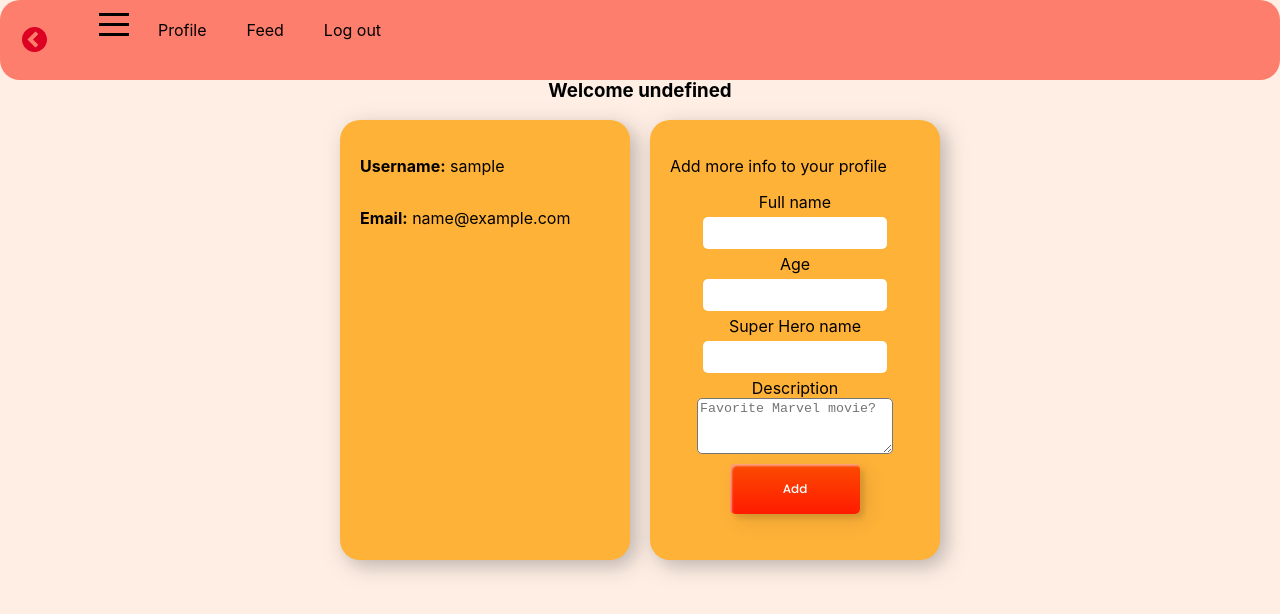
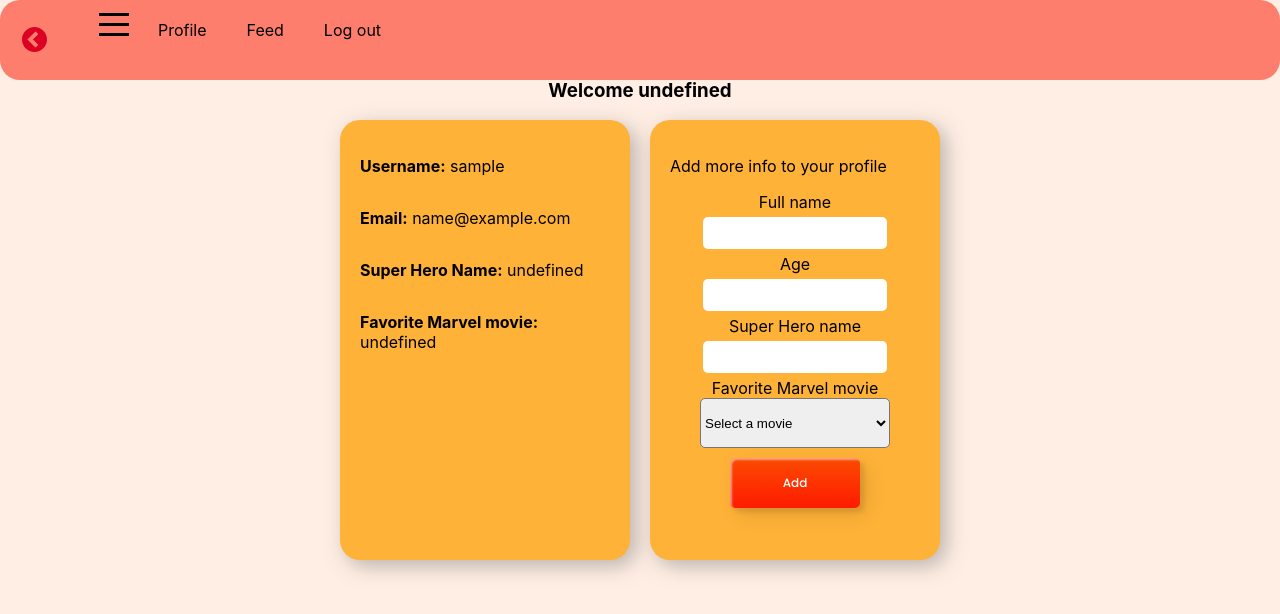
Before and after one commit to Neaa99/project-final-project, a React (Create React App) app in the folder frontend/: page /authorized in a window 1280 px wide. Shown: the top 614 px of the page. Built offline with nearby package versions, Linux system fonts and the light colour scheme; sample sign-in values are in the browser's storage.

Commit message:
profile form

```diff
--- a/frontend/src/components/LogIn/LoginForm.js
+++ b/frontend/src/components/LogIn/LoginForm.js
@@ -55,8 +55,8 @@ const LoginForm = () => {
               email: data.email,
               fullName: data.fullName,
               age: data.age,
-              location: data.location,
-              desc: data.description
+              superhero: data.superhero,
+              movie: data.movie
             }))
           })
         } else {
--- a/frontend/src/components/LogIn/SignupForm.js
+++ b/frontend/src/components/LogIn/SignupForm.js
@@ -56,8 +56,8 @@ const SignupForm = () => {
               email: data.email,
               fullName: data.fullName,
               age: data.age,
-              location: data.location,
-              desc: data.description
+              superhero: data.superhero,
+              movie: data.movie
             }))
           })
         } else {
--- a/frontend/src/components/Profile/Profile.js
+++ b/frontend/src/components/Profile/Profile.js
@@ -12,8 +12,8 @@ const Profile = () => {
 
   const [fullName, setFullName] = useState(user.fullName)
   const [age, setAge] = useState(user.age)
-  const [location, setLocation] = useState(user.location)
-  const [description, setDescription] = useState(user.desc)
+  const [superhero, setSuperhero] = useState(user.superhero)
+  const [movie, setMovie] = useState(user.movie)
 
   const dispatch = useDispatch()
 
@@ -26,7 +26,7 @@ const Profile = () => {
         'Content-Type': 'application/json',
         'Authorization': user.accessToken
       },
-      body: JSON.stringify({ fullName: fullName, age: age, location: location, description: description })
+      body: JSON.stringify({ fullName: fullName, age: age, superhero: superhero, movie: movie })
     }
 
     fetch(EDIT_USER(user.id), options)
@@ -38,8 +38,8 @@ const Profile = () => {
           localStorage.setItem('user', JSON.stringify({
             fullName: data.fullName,
             age: data.age,
-            location: data.location,
-            desc: data.description
+            superhero: data.superhero,
+            movie: data.movie
           }))
         } else {
           dispatch(account.actions.setErrors(data))
@@ -48,8 +48,8 @@ const Profile = () => {
       .finally(() => {
         setFullName(user.fullName)
         setAge(user.age)
-        setLocation(user.location)
-        setDescription(user.desc)
+        setSuperhero(user.superhero)
+        setMovie(user.movie)
       })
   }
 
@@ -66,12 +66,12 @@ const Profile = () => {
               {user.age &&
                 <p><span>Age:</span> {`${user.age}`}</p>
               }
-              {user.location &&
-                <p><span>Location:</span> {`${user.location}`}</p>
-              }
-              {user.desc &&
-                <p><span>Description:</span> {`${user.desc}`}</p>
-              }
+              {/* {user.location &&  */}
+                <p><span>Super Hero Name:</span> {`${user.superhero}`}</p>
+              {/* } */}
+              {/* {user.movie &&  */}
+                <p><span>Favorite Marvel movie:</span> {`${user.movie}`}</p>
+              {/* } */}
         </div>
 
         <div className="profile-form">
@@ -80,10 +80,10 @@ const Profile = () => {
             setFullName={setFullName}
             age={age}
             setAge={setAge}
-            location={location}
-            setLocation={setLocation}
-            description={description}
-            setDescription={setDescription}
+            superhero={superhero}
+            setSuperhero={setSuperhero}
+            movie={movie}
+            setMovie={setMovie}
             onFormSubmit={onFormSubmit}
           />
         </div>
--- a/frontend/src/components/Profile/ProfileForm.js
+++ b/frontend/src/components/Profile/ProfileForm.js
@@ -1,6 +1,6 @@
 import React from 'react'
 
-const ProfileForm = ({ fullName, setFullName, age, setAge, location, setLocation, description, setDescription, onFormSubmit }) => {
+const ProfileForm = ({ fullName, setFullName, age, setAge, superhero, setSuperhero, movie, setMovie, onFormSubmit }) => {
     return (
         <>
             <p>Add more info to your profile</p>
@@ -24,23 +24,43 @@ const ProfileForm = ({ fullName, setFullName, age, setAge, location, setLocation
                     value={age}
                     onChange={(event) => setAge(event.target.value)}
                 />
-                <label htmlFor="location">Super Hero name</label>
+                <label htmlFor="superhero">Super Hero name</label>
                 <input
-                    id="location"
+                    id="superhero"
                     className="input"
                     type="text"
-                    value={location}
-                    onChange={(event) => setLocation(event.target.value)}
+                    value={superhero}
+                    onChange={(event) => setSuperhero(event.target.value)}
                 />
-                <label htmlFor="description">Description</label>
-                <textarea
-                    id="description"
-                    placeholder="Favorite Marvel movie?"
+                <label htmlFor="movie">Favorite Marvel movie</label>
+                <select
+                    id="movie"
                     className="description-textarea"
-                    value={description}
-                    onChange={(event) => setDescription(event.target.value)}
+                    value={movie}
+                    onChange={(event) => setMovie(event.target.value)}
                 >
-                </textarea>
+                    <option value="" selected disabled>Select a movie</option>
+                    <option value="Iron Man">Iron Man</option>
+                    <option value="The Hulk">The Hulk</option>
+                    <option value="Avengers">Avengers</option>
+                    <option value="Captain America">Captain America</option>
+                    <option value="Guardians of the Galaxy">Guardians of the Galaxy</option>
+                    <option value="Shang-Chi">Shang-Chi</option>
+                    <option value="Spider-Man">Spider-Man</option>
+                    <option value="Captain Marvel">Captain Marvel</option>
+                    <option value="Doctor Strange">Doctor Strange</option>
+                    <option value="Ant-Man">Ant-Man</option>
+                    <option value="Eternals">Eternals</option>
+                    <option value="Black Widow">Black Widow</option>
+                    <option value="Black Panther">Black Panther</option>
+                    <option value="Deadpool">Deadpool</option>
+                    <option value="Wolverine">Wolverine</option>
+                    <option value="X-Men">X-Men</option>
+                    <option value="Fantastic Four">Fantastic Four</option>
+                    <option value="Venom">Venom</option>
+                    <option value="Blade">Blade</option>
+                    <option value="Morbius">Morbius</option>
+                </select>
                 <button className="btn custom-btn" type="submit">Add</button>
           </form>
         </>
--- a/frontend/src/reducers/account.js
+++ b/frontend/src/reducers/account.js
@@ -6,8 +6,8 @@ const initialState = localStorage.getItem('user') ? {
   email: JSON.parse(localStorage.getItem('user')).email,
   fullName: JSON.parse(localStorage.getItem('user')).fullName,
   age: JSON.parse(localStorage.getItem('user')).age,
-  location: JSON.parse(localStorage.getItem('user')).location,
-  desc: JSON.parse(localStorage.getItem('user')).desc,
+  superhero: JSON.parse(localStorage.getItem('user')).superhero,
+  movie: JSON.parse(localStorage.getItem('user')).movie,
   accessToken: JSON.parse(localStorage.getItem('user')).accessToken,
   errors: null,
   signup: false
@@ -19,8 +19,8 @@ const initialState = localStorage.getItem('user') ? {
   email: null,
   fullName: null,
   age: null,
-  location: null,
-  desc: null,
+  superhero: null,
+  movie: null,
   accessToken: null,
   errors: null,
   signup: false
@@ -49,8 +49,8 @@ export const account = createSlice({
     setProfileInfo: (store, action) => {
       store.fullName = action.payload.fullName
       store.age = action.payload.age
-      store.location = action.payload.location
-      store.desc = action.payload.description
+      store.superhero = action.payload.superhero
+      store.movie = action.payload.movie
     },
 
     setErrors: (store, action) => {
```
